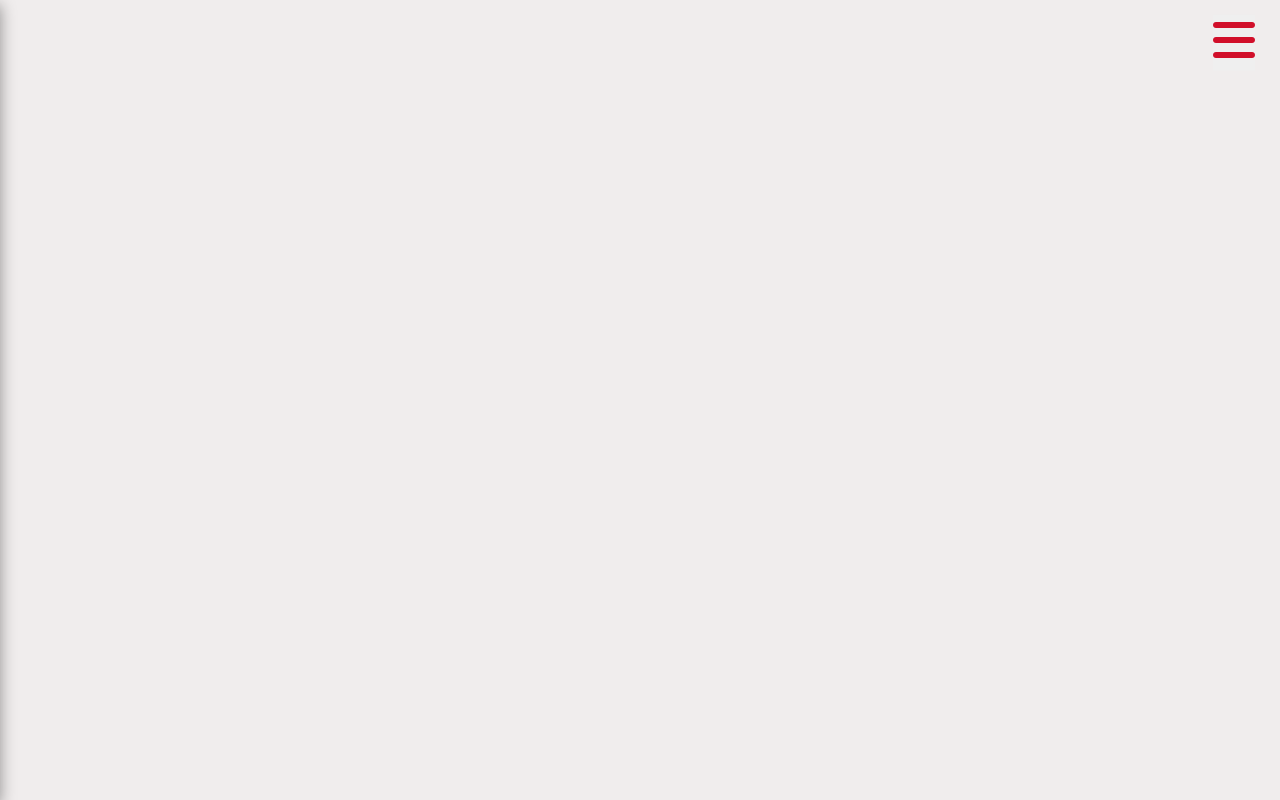
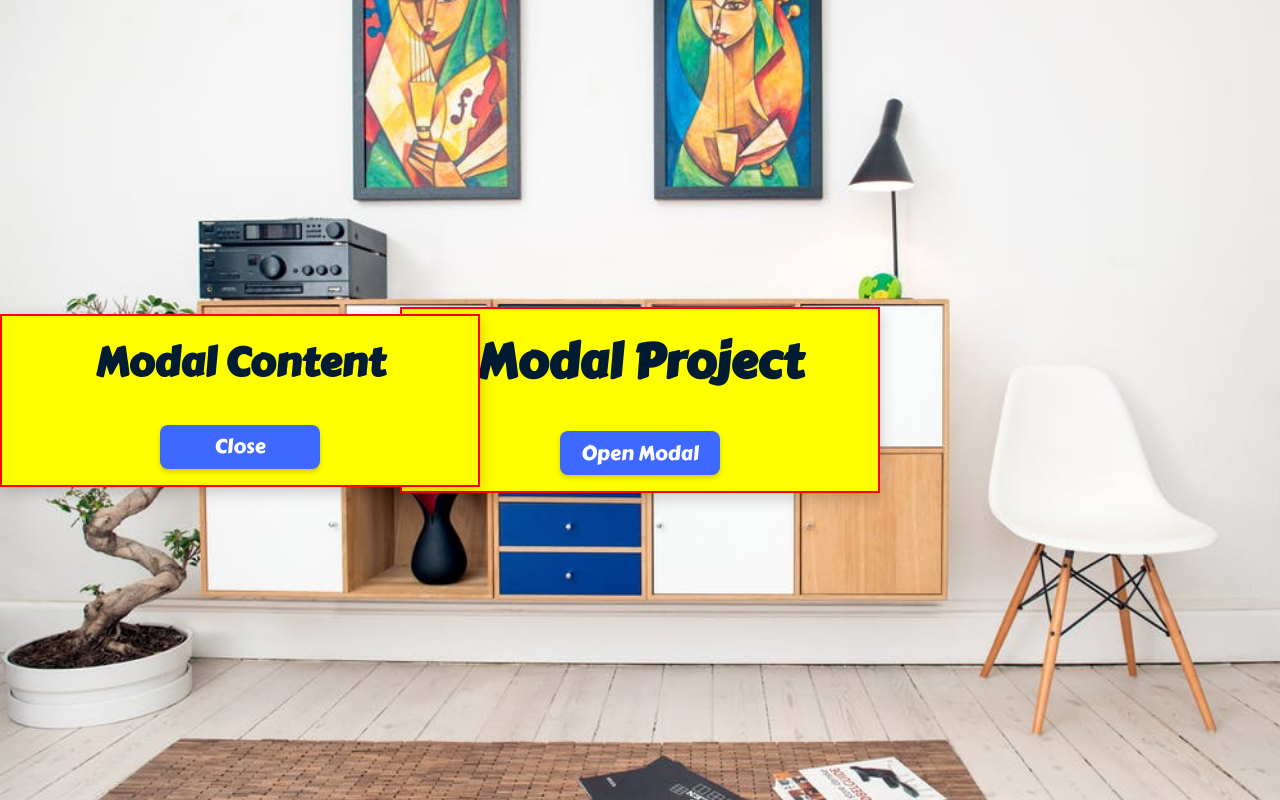
Before and after one commit to arehtunde/JS-practice-projects, a website: page index.html in a window 1280 px wide. Drawn offline with Linux system fonts and the light colour scheme.

Commit message:
set markup and added styling

```diff
--- a/index.html
+++ b/index.html
@@ -11,29 +11,15 @@
   <title>Color Flipper</title>
 </head>
 <body>
-  <button class="menu"><i class="fas fa-bars"></i></button>
-  <aside class="sidebar">
-    <div class="holder">
-      <h1 class="title">Coding Addict</h1>
-      <button class="close"><i class="fas fa-times"></i></button>
-    </div>
+  <header class="header">
+    <h1 class="header-title">Modal Project</h1>
+    <button class="btn btn-open">Open Modal</button>
+  </header>
 
-    <nav class="nav">
-      <ul class="nav_list">
-        <li class="nav_list-items">Home</li>
-        <li class="nav_list-items">About</li>
-        <li class="nav_list-items">Project</li>
-        <li class="nav_list-items">Contact</li>
-      </ul>
-    </nav>
-
-    <ul class="social">
-      <li class="social-items"><i class="fab fa-behance"></i></li>
-      <li class="social-items"><i class="fab fa-github"></i></li>
-      <li class="social-items"><i class="fab fa-linkedin-in"></i></li>
-      <li class="social-items"><i class="fab fa-twitter"></i></li>
-    </ul>
-  </aside>
+  <dialog class="modal" open>
+    <h2 class="modal-title">Modal Content</h2>
+    <button class="btn btn-close">Close</button>
+  </dialog>
   <script src="https://kit.fontawesome.com/8c64d9042a.js" crossorigin="anonymous"></script>
 </body>
 </html>
--- a/src/style.scss
+++ b/src/style.scss
@@ -11,112 +11,67 @@
 }
 
 body {
+  display: grid;
+  place-items: center;
   width: 100%;
-  min-height: 100vh;
-  position: relative;
-  background-color: #f0eded;
+  height: 100vh;
+  background: url(./hero.jpeg) center/cover no-repeat;
   color: #011b33;
   font-family: 'Carter One', cursive;
-  font-size: clamp(1rem, 0.6923rem + 1.5385vw, 1.5rem);
 }
 
-.menu {
-  position: absolute;
-  top: 1.5rem;
-  right: 2rem;
-  font-size: clamp(1.5rem, 1.1923rem + 1.5385vw, 2rem);
-  color: #d10f2a;
-  border: none;
-  transition: all 0.3s linear;
-  animation: bounce 2s ease-in-out infinite;
-  cursor: pointer;
-}
+.header {
+  border: 2px solid red;
+  width: Min(90vw, 480px);
+  padding: 1rem 0;
+  text-align: center;
+  box-shadow: 0px 5px 15px 0px rgba(0,0,0,0.2);
+  background-color: yellow;
 
-@keyframes bounce {
-  0% {
-    transform: scale(1);
-  }
-  50% {
-    transform: scale(1.5);
-  }
-  100% {
-    transform: scale(1);
+  &-title {
+    margin-bottom: 2rem;
+    font-size: clamp(2rem, 1.3846rem + 3.0769vw, 3rem);
   }
 }
 
-.sidebar{
-  display: flex;
-  flex-direction: column;
-  min-height: 100%;
-  position: absolute;
-  width: 100%;
-  background-color: rgb(243, 234, 234);
-  transform: translate(-100%);
-  box-shadow: 0px 5px 15px 0px rgba(0,0,0,0.4);
-  transition: all 0.3s linear;
+.btn {
+  min-width: 10ch;
+  min-height: 44px;
+  padding: 0.25em 0.75em;
+  text-align: center;
+  font-family: inherit;
+  font-size: 1.25rem;
+  border: none;
+  border-radius: 8px;
+  color: #fff;
+  background-color: #3e68ff;
+  box-shadow: 0 3px 5px rgba(0, 0, 0, 0.18);
+  transition: 220ms all ease-in-out;
+  cursor: pointer;
 
-  @media screen and (min-width: 600px) {
-    width: 350px;
+  &:hover,
+  &:active {
+    background-color: scale-color(#3e68ff, $lightness: -20%);
+  }
+
+  &:focus {
+    outline-style: solid;
+    outline-color: transparent;
+    box-shadow: 0 0 0 4px scale-color(#3e68ff, $lightness: -40%);
   }
 }
 
-.show {
-  transform: translate(0);
-}
+.modal {
+  border: 2px solid red;
+  width: Min(90vw, 480px);
+  padding: 1rem 0;
+  text-align: center;
+  box-shadow: 0px 5px 15px 0px rgba(0,0,0,0.2);
+  background-color: yellow;
+  color: #011b33;
 
-.holder {
-  display: flex;
-  padding: 1rem .5rem;
-}
-
-.title {
-  font-size: clamp(1.25rem, 0.7885rem + 2.3077vw, 2rem);
-}
-
-.close {
-  align-self: center;
-  margin: 0 .5rem 0 auto;
-  padding-right: .5rem;
-  font-size: 1.5rem;
-  border: none;
-  background-color: inherit;
-  color: #d10f2a;
-  transition: all 0.3s linear;
-  cursor: pointer;
-
-  &:hover {
-    transform: rotate(360deg);
+  &-title {
+    margin-bottom: 2rem;
+    font-size: clamp(1.5rem, 0.8846rem + 3.0769vw, 2.5rem);
   }
 }
-
-.nav {
-  flex: 1;
-
-  &_list {
-
-    &-items {
-      padding: .5rem;
-      cursor: pointer;
-
-      &:hover {
-        color: #f2f2f2;
-        background-color: #011b33;
-      }
-    }
-  }
-}
-
-.social {
-  padding: .5rem;
-  display: flex;
-  justify-content: center;
-
-  &-items {
-    margin: 0 .5rem;
-    cursor: pointer;
-
-    &:hover {
-      color: #d10f2a;
-    }
-  }
-}
```
Also changed, not shown: dist/hero.jpeg (added), dist/style.css, src/style.css, 1 other file.
